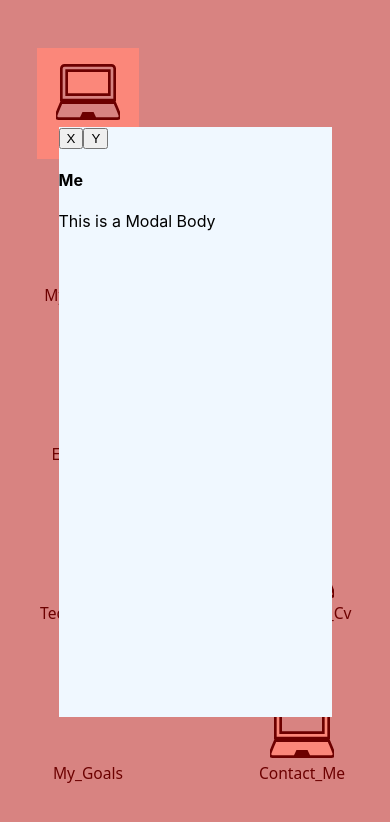
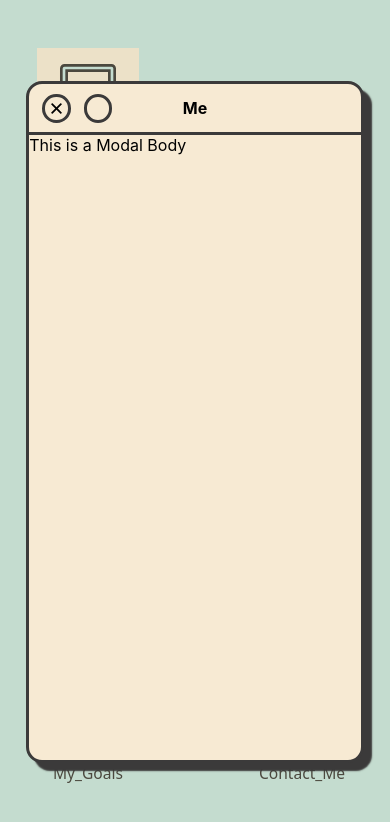
Before and after one commit to ivan-cardoso/ivantosh-portfolio, a React (Create React App) app: page / in a window 390 px wide. Both pictures are taken after a click on the button "Me". Shown: the top 822 px of the page. Built offline with nearby package versions, Linux system fonts and the light colour scheme; some icons are missing.

Commit message:
Modal Styles - Modal Header - Modals Controls - Full Responsive

```diff
--- a/src/assets/scss/colors.scss
+++ b/src/assets/scss/colors.scss
@@ -1,2 +1,3 @@
 $primary : #bae3df;
 $secondary : #f7ead3;
+$dark: #3b3a3a;
--- a/src/views/Modal/Modal.jsx
+++ b/src/views/Modal/Modal.jsx
@@ -1,6 +1,7 @@
 import React from 'react'
 import s from "./style.module.scss"
 import useModal from "../../hooks/useModal"
+import {ReactComponent as  Xicon} from "../../utils/x.svg"
 
 const Modal = ({handleClose, modalTitle}) => {
 
@@ -11,10 +12,12 @@ const Modal = ({handleClose, modalTitle}) => {
             <div className={s.modal__container}>
                 <div className={s.modal__header}>
                     <div className={s.modal__header__controls}>
-                        <button onClick={handleClose} >X</button>
-                        <button>Y</button>
+                        <button className={s.modal__header__btn} onClick={handleClose} >
+                            <Xicon className={s.modal__header__svg} />
+                        </button>
+                        <button className={s.modal__header__btn} ></button>
                     </div>
-                    <h4>{modalTitle}</h4>
+                    <h4 className={s.modal__header__title} >{modalTitle}</h4>
                 </div>
                 <div className={s.modal__body}>
                     This is a Modal Body
--- a/src/views/Modal/style.module.scss
+++ b/src/views/Modal/style.module.scss
@@ -1,7 +1,9 @@
+@import "../../assets/scss/colors.scss";
+
 .modal__section{
     width: 100vw;
     height: 100vh;
-    background-color: rgba(255, 0, 0, 0.425);
+    background-color: rgba(214, 207, 179, 0.349);
     position: absolute;
     top: 0;
     left: 0;
@@ -11,7 +13,88 @@
 }
 
 .modal__container{
-    background-color: aliceblue;
-    width: 70%;
-    height: 70%;
+    background-color: $secondary;
+    width: 85%;
+    height: 80%;
+    border-radius: 1rem;
+    border : 3px solid $dark;
+    box-shadow: 8px 8px 1.5px $dark;
 }
+
+.modal__header{
+    display: flex;
+    // background-color: red;
+    align-items: center;
+    height: 3rem;
+    border-radius: .9rem  .9rem 0 0;
+    overflow: hidden;
+    border-bottom: 3px solid $dark;
+}
+
+.modal__header__controls{
+    display: flex;
+    justify-content: space-evenly;
+    // align-items: center;
+    // background-color: red;
+    width: 6rem;
+    z-index: 5;
+}
+
+.modal__header__btn{
+    display: flex;
+    align-items: center;
+    justify-content: center;
+    padding: 0.7rem;
+    width: 1.6rem;
+    height: 1.6rem;
+    border-radius: 50%;
+    background-color: transparent;
+    border: 3px solid #3b3a3a;
+    font-weight: bold;
+    font-family: cursive;
+    cursor: pointer;
+    transition: all .1s linear;
+}
+
+.modal__header__btn:hover{
+    background-color: $dark;
+    color: $secondary;
+    svg{
+        fill: $secondary
+    }
+}
+.modal__header__btn:focus-visible{
+    outline: 3px solid $dark;
+}
+
+// .modal__header__svg:hover{
+//     fill: $secondary;
+// }
+
+svg:not(:root) {
+    overflow: inherit;
+}
+
+.modal__header__title{
+    justify-content: center;
+    display: flex;
+    width: 85%;
+    position: absolute;
+    z-index: 1;
+}
+
+
+@media (min-width:579px){
+    .modal__container{
+        width: 70%;
+        height: 80%;
+    }
+
+    .modal__header__btn{
+        width: 1.8rem;
+        height: 1.8rem;
+    }
+    .modal__header__title{
+        width: 70%;
+    }
+}
```
Also changed, not shown: src/utils/x.svg (added).
